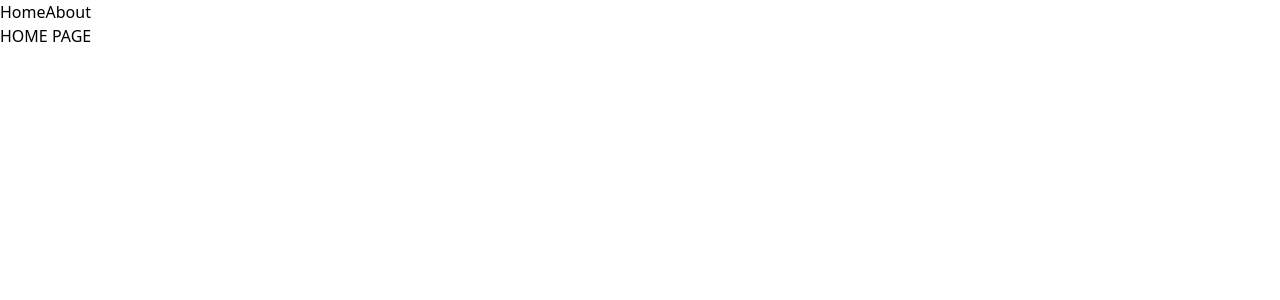
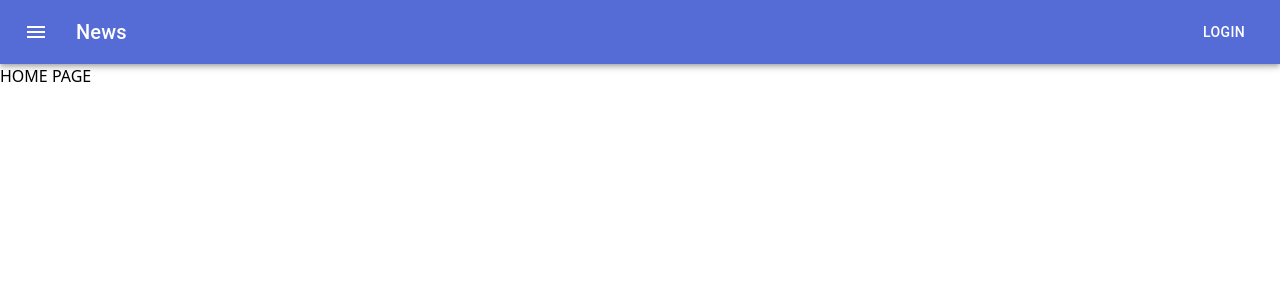
Before and after one commit to JIdayyy/test-dim3, a React (Vite) app: page / in a window 1280 px wide. Shown: the top 300 px of the page. Built offline with nearby package versions, Linux system fonts and the light colour scheme.

Commit message:
init mui

```diff
--- a/src/App.tsx
+++ b/src/App.tsx
@@ -1,13 +1,17 @@
 import { BrowserRouter as Router } from 'react-router-dom'
 import MainRoutes from './routes/main.routes'
+import { ThemeProvider } from '@emotion/react'
 import AuthenticatedRouteWrapper from './routes'
+import theme from './theme'
 
 export default function App() {
   return (
-    <Router>
-      <AuthenticatedRouteWrapper>
-        <MainRoutes />
-      </AuthenticatedRouteWrapper>
-    </Router>
+    <ThemeProvider theme={theme}>
+      <Router>
+        <AuthenticatedRouteWrapper>
+          <MainRoutes />
+        </AuthenticatedRouteWrapper>
+      </Router>
+    </ThemeProvider>
   )
 }
--- a/src/components/Layouts/MainLayout.tsx
+++ b/src/components/Layouts/MainLayout.tsx
@@ -1,12 +1,31 @@
-import { NavLink, Outlet } from 'react-router-dom'
-
+import { Outlet } from 'react-router-dom'
+import { AppBar, Button, Toolbar, Typography } from '@mui/material'
+import IconButton from '@mui/material/IconButton'
+import MenuIcon from '@mui/icons-material/Menu'
 export default function MainLayout() {
   return (
     <div>
-      <div className={'w-full text-white bg-black'}>
+      {/* <div className={'w-full text-white bg-black'}>
         <NavLink to={'/'}>Home</NavLink>
         <NavLink to={'/about'}>About</NavLink>
-      </div>
+      </div>*/}
+      <AppBar position="static">
+        <Toolbar>
+          <IconButton
+            size="large"
+            edge="start"
+            color="inherit"
+            aria-label="menu"
+            sx={{ mr: 2 }}
+          >
+            <MenuIcon />
+          </IconButton>
+          <Typography variant="h6" component="div" sx={{ flexGrow: 1 }}>
+            News
+          </Typography>
+          <Button color="inherit">Login</Button>
+        </Toolbar>
+      </AppBar>
       <Outlet />
     </div>
   )
--- /dev/null
+++ b/src/theme.ts
@@ -0,0 +1,19 @@
+import { createTheme } from '@mui/material/styles'
+import { red } from '@mui/material/colors'
+
+// A custom theme for this app
+const theme = createTheme({
+  palette: {
+    primary: {
+      main: '#556cd6',
+    },
+    secondary: {
+      main: '#19857b',
+    },
+    error: {
+      main: red.A400,
+    },
+  },
+})
+
+export default theme
```
Also changed, not shown: package.json (+12 -7 lines), 1 other file (tests, documents, lock files or other folders).
